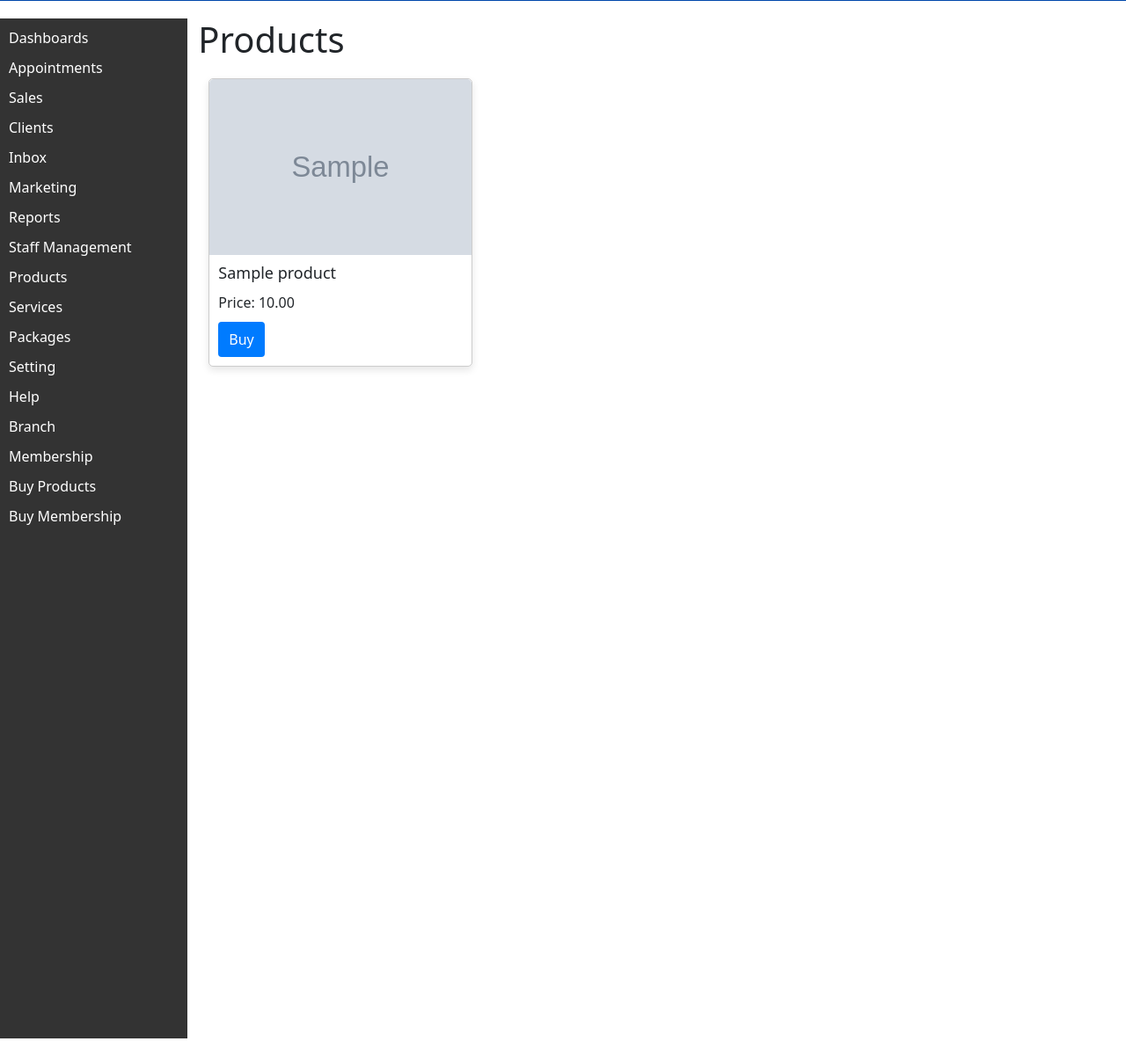
After one commit to pSeUdAiSZ/zigzag_salon, a Django app: page /salonmanager/buy_products/ in a window 1280 px wide. The commit adds this page. Shown: the part 65-1266 px from the top of the page at 88% size. Run offline with Django 4.2, Linux system fonts and the light colour scheme; tables that the repository leaves empty hold one stand-in row (values such as "Sample post"); grey boxes marked "Sample" are stand-in pictures.

Commit message:
Product Payment

```diff
--- a/salonmanager/templates/base.html
+++ b/salonmanager/templates/base.html
@@ -34,7 +34,7 @@
             background-color: #333;
             color: #fff;
             padding: 10px;
-            height: calc(100vh - 40px); /* Adjust height to account for header */
+            height: calc(150vh - 40px); /* Adjust height to account for header */
         }
         .sidebar ul {
             list-style-type: none;
@@ -89,7 +89,7 @@
                 <ul>
                     <li><a href="#">Dashboards</a></li>
                     <li><a href="{% url 'appointment_booking' %}">Appointments</a></li>
-                    <li><a href="#">Sales</a></li>
+                    <li><a href="{% url 'sales' %}">Sales</a></li>
                     <li><a href="{% url 'customer_list' %}">Clients</a></li>
                     <li><a href="#">Inbox</a></li>
                     <li><a href="#">Marketing</a></li>
@@ -102,6 +102,8 @@
                     <li><a href="#">Help</a></li>
                     <li><a href="{% url 'branch_list' %}">Branch</a></li>
                     <li><a href="{% url 'membership_purchase' %}">Membership</a></li>
+                    <li><a href="{% url 'buy_products' %}">Buy Products</a></li>
+                    <li><a href="{% url 'membership_purchase' %}">Buy Membership</a></li>
                 </ul>
             </div>
             <div class="col-10 my-div">
--- /dev/null
+++ b/salonmanager/templates/buy_products.html
@@ -0,0 +1,74 @@
+{% extends 'base.html' %}
+
+{% block content %}
+<style>
+  .row {
+    margin: 20px 0;
+  }
+
+  .card {
+    border: 1px solid #ccc;
+    border-radius: 5px;
+    box-shadow: 0 4px 8px rgba(0, 0, 0, 0.1);
+    transition: box-shadow 0.3s ease-in-out;
+    max-width: 300px;
+  }
+
+  .card:hover {
+    box-shadow: 0 8px 16px rgba(0, 0, 0, 0.1);
+  }
+
+  .card-img-top {
+    max-height: 200px;
+    object-fit: cover;
+    border-radius: 5px 5px 0 0;
+    width: 100%;
+    height: 200px;
+  }
+
+  .card-body {
+    padding: 10px;
+  }
+
+  .card-title {
+    font-size: 18px;
+    margin-bottom: 10px;
+  }
+
+  .card-text {
+    font-size: 16px;
+    margin-bottom: 10px;
+  }
+
+  .btn-primary {
+    background-color: #007bff;
+    border: none;
+    border-radius: 4px;
+    color: #fff;
+    font-size: 16px;
+    padding: 8px 12px;
+    text-decoration: none;
+    transition: background-color 0.3s ease-in-out;
+  }
+
+  .btn-primary:hover {
+    background-color: #0056b3;
+  }
+</style>
+<h1>Products</h1>
+<div class="row">
+  {% for product in products %}
+    <div class="col-4">
+      <div class="card">
+        <img src="{{ product.image.url }}" class="card-img-top" alt="{{ product.name }}">
+        <div class="card-body">
+          <h5 class="card-title">{{ product.name }}</h5>
+          <p class="card-text">Price: {{ product.price }}</p>
+          <!-- Add the "Buy" button that links to the purchase URL -->
+          <a href="{% url 'product_payment_options' product.id %}" class="btn btn-primary">Buy</a>
+        </div>
+      </div>
+    </div>
+  {% endfor %}
+</div>
+{% endblock %}
--- a/salonmanager/urls.py
+++ b/salonmanager/urls.py
@@ -77,5 +77,12 @@ urlpatterns = [
     path('add_tips/<int:id>/', views.add_tips,name='add_tips'),
     path('process_payment/', views.process_payment, name='process_payment'),
 
-   #path('create_invoice/', views.create_invoice, name='create_invoice'),
+    path('create_invoice/', views.create_invoice, name='create_invoice'),
+
+    path('buy_products/', views.buy_products, name='buy_products'),
+    #path('buy_product_details/<int:product_id>/', views.buy_product_details, name='buy_product_details'),
+
+    path('product/<int:product_id>/payment_options/', views.product_payment_options, name='product_payment_options'),
+    path('product/<int:product_id>/add_discount/', views.add_product_discount, name='add_product_discount'),
+    path('product/<int:product_id>/add_tips/', views.add_product_tips, name='add_product_tips'),
 ]
--- a/salonmanager/views.py
+++ b/salonmanager/views.py
@@ -864,11 +864,11 @@ def product_search(request):
 
 
 
+
 def payment_options(request, id=None, discount = 0):
     tax=0
     app = Appointment.objects.all()
     print(app)
-
 
 
     if request.method =='POST':
@@ -1032,3 +1032,143 @@ def create_invoice(request, appointment_id):
         'form': form,
     })
 """
+
+
+
+
+def buy_products(request):
+    products = Product.objects.all()
+    context = {
+        'products': products
+    }
+    return render(request, 'buy_products.html', context)
+
+
+def buy_product_details(request, product_id):
+    product = get_object_or_404(Product, id=product_id)
+    # Add code here to handle the purchase of the product
+    # For example, you can create an order, add the product to the order, and process the payment
+    # After successful payment, you can redirect the user to a success page or confirmation page
+    # For demonstration purposes, I'll simply render a template to show the product details
+    context = {
+        'product': product
+    }
+    return render(request, 'buy_product_details.html', context)
+
+
+
+
+
+from django.shortcuts import render, get_object_or_404
+from .models import Product
+
+def product_payment_options(request, product_id=None, discount=0):
+    tax = 0
+
+    if request.method =='POST':
+        product = get_object_or_404(Product, id=product_id)
+        tax = 0.05 * product.price
+        total_price = product.price + tax
+    else:
+        product = get_object_or_404(Product, id=product_id)
+        if discount == 0:
+            tax = 0.05 * product.price
+            total_price = product.price + tax
+        else:
+            discounted_price = product.price - (product.price * discount * 0.01)
+            tax = 0.05 * discounted_price
+            total_price = discounted_price + tax
+    """
+    if tips == 0:
+        pass
+    else:
+        total_price = total_price + tips
+    """
+
+    context = {
+        'product': product,
+        'discount': discount,
+        'tax': tax,
+        'total_price': total_price,
+        #'tips': tips,
+    }
+
+    return render(request, 'make_product_payment.html', context)
+
+"""
+from django.shortcuts import render, get_object_or_404
+from .models import Product
+
+def product_payment_options(request):
+    tax = 0
+    total_price = 0
+    discount = 0
+    tips = 0
+    products = []
+
+    if request.method == 'POST':
+        # Handle the form submission if needed
+        pass
+    else:
+        # Get the product IDs from the user's session or any other method you use to store the selected products
+        product_ids = request.session.get('selected_products', [])  # Assuming you store product IDs in the session
+
+        # Retrieve the products based on the product IDs
+        products = Product.objects.filter(id__in=product_ids)
+
+        # Calculate the total price and tax for all products
+        for product in products:
+            total_price += product.price
+            tax += 0.05 * product.price
+
+        # Apply discount if any (you can update this logic as needed)
+        if discount != 0:
+            discounted_price = total_price - (total_price * discount * 0.01)
+            tax = 0.05 * discounted_price
+            total_price = discounted_price + tax
+
+        # Add tips to the total price (you can include tips as a variable)
+        tips = request.POST.get('tips')
+        if tips:
+            total_price += float(tips)
+
+    context = {
+        'products': products,
+        'discount': discount,
+        'tax': tax,
+        'total_price': total_price,
+        'tips': tips,
+    }
+
+    return render(request, 'make_product_payment.html', context)
+"""
+
+
+
+
+
+
+
+
+def add_product_discount(request, product_id):
+    product = get_object_or_404(Product, id=product_id)
+    if request.method == 'POST':
+        discount = float(request.POST.get('discount'))
+        discounted_price = product.price - (discount * product.price * 0.01)
+        product.discounted_price = discounted_price
+        product.save()
+
+    return redirect('product_payment_options', product_id, discount)
+
+
+from django.shortcuts import render, get_object_or_404, redirect
+from .models import Product
+
+def add_product_tips(request, product_id):
+    product = get_object_or_404(Product, id=product_id)
+    if request.method == 'POST':
+        tips = float(request.POST.get('tips'))
+        product.tips = tips
+        product.save()
+
+    return redirect('product_payment_options', product_id)
```
Also changed, not shown: salonmanager/templates/buy_product_details.html (added, +70 -0 lines), salonmanager/templates/make_product_payment.html (added, +109 -0 lines).
